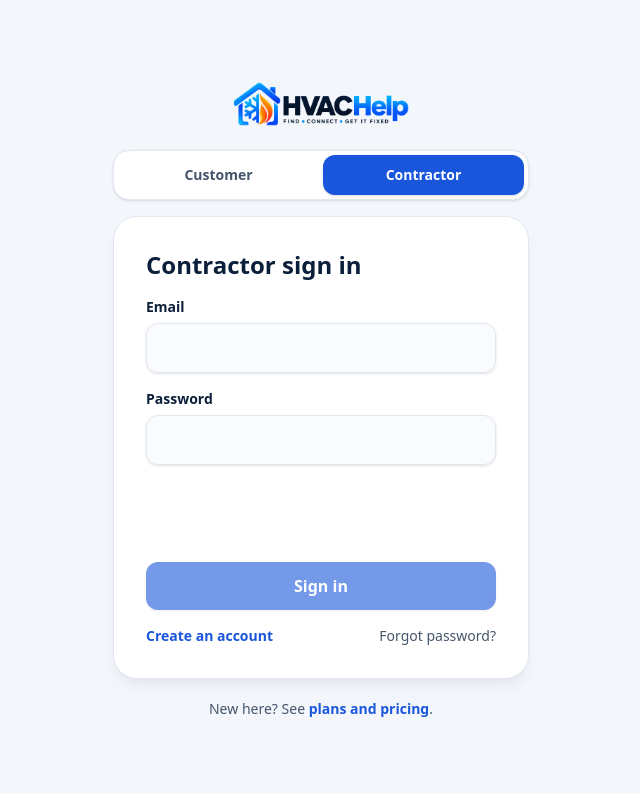
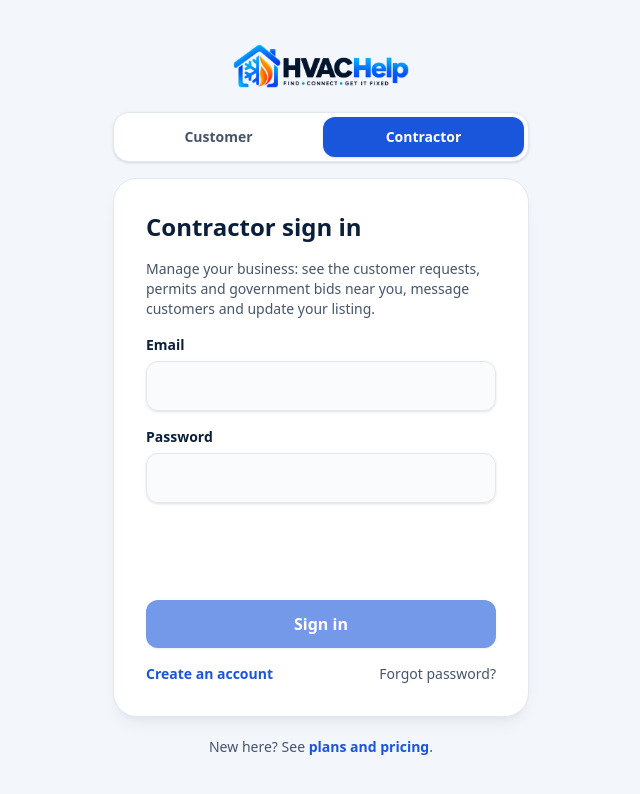
Before and after one commit to dlegends-agency/hvac-site, a React (Vite) app: page /contractor/login in a window 1280 px wide. Shown: the top 794 px of the page, without its empty margins (319-959 px from the left). Built offline with nearby package versions, Linux system fonts and the light colour scheme; no server answers.

Commit message:
Contractor sign-in: intro line like the customer page
Co-Authored-By: Claude Sonnet 5.5 <noreply@anthropic.com>

```diff
--- a/src/components/contractor/ContractorLoginPage.tsx
+++ b/src/components/contractor/ContractorLoginPage.tsx
@@ -115,7 +115,9 @@ export function AuthPage({ audience }: { audience: Audience }) {
           {mode === "signup" && (customer
             ? <p className="text-sm text-slate-600">Use the same email address you gave in your request. After you confirm it, your requests show up here, with the businesses that received them.</p>
             : <p className="text-sm text-slate-600">One account per business. After signing up you can claim your listing or add your business. We review every claim.</p>)}
-          {mode === "signin" && customer && <p className="text-sm text-slate-600">Follow the requests you sent: which businesses received them and whether they have been in touch.</p>}
+          {mode === "signin" && (customer
+            ? <p className="text-sm text-slate-600">Follow the requests you sent: which businesses received them and whether they have been in touch.</p>
+            : <p className="text-sm text-slate-600">Manage your business: see the customer requests, permits and government bids near you, message customers and update your listing.</p>)}
           {!isSupabaseConfigured && <p className="rounded-xl border border-orange-200 bg-orange-50 p-3 text-sm text-orange-900">Accounts are not available yet (Supabase is not configured).</p>}
           {linkProblem && <p role="alert" className="rounded-xl border border-amber-200 bg-amber-50 p-3 text-sm text-amber-900">{authLinkMessage(linkProblem)}</p>}
           <Field id="email" label="Email">
```
